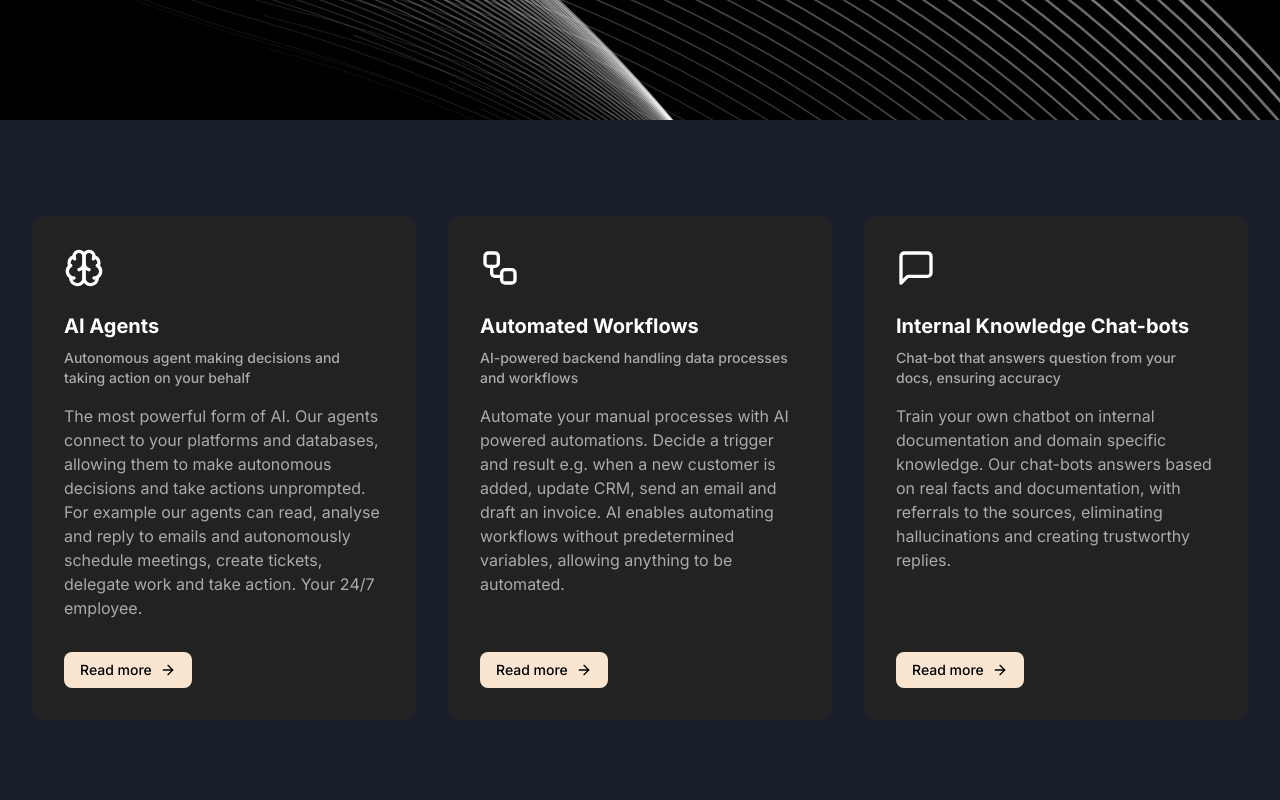
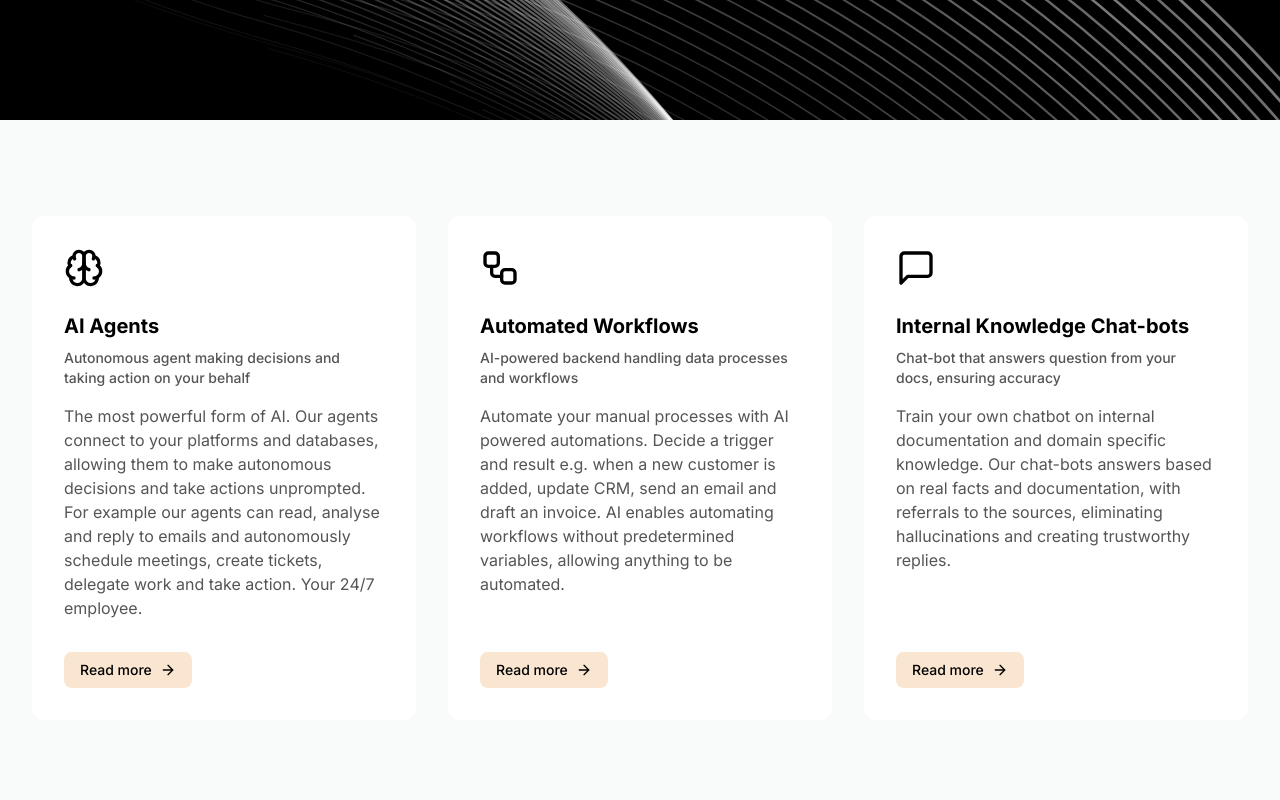
Before and after one commit to hugobergfan/ai-empower-innovations, a React (Vite) app: page / in a window 1280 px wide. Shown: the part 680-1480 px from the top of the page. Built offline with nearby package versions, Linux system fonts and the light colour scheme.

Commit message:
Reverted to edit edt-606da241-d589-4151-9818-3cf591a12423: "Remove card shadows and add dark mode
- Removed the shadow from the card components.
- Added dark mode styling to the card section."

```diff
--- a/src/components/FeatureCard.tsx
+++ b/src/components/FeatureCard.tsx
@@ -20,17 +20,17 @@ const FeatureCard: React.FC<FeatureCardProps> = ({
 }) => {
   return (
     <div
-      className="bg-autojam-card-dark rounded-xl p-8 flex flex-col h-full card-hover animate-scale-in"
+      className="bg-autojam-card dark:bg-autojam-card-dark rounded-xl p-8 flex flex-col h-full card-hover animate-scale-in"
       style={{ animationDelay: `${delay}ms` }}
     >
       <div className="mb-6">{icon}</div>
-      <h3 className="text-xl font-bold mb-2 text-white">{title}</h3>
-      <p className="text-sm font-medium text-autojam-text-secondary-dark mb-4">
+      <h3 className="text-xl font-bold mb-2 dark:text-white">{title}</h3>
+      <p className="text-sm font-medium text-autojam-text-secondary dark:text-autojam-text-secondary-dark mb-4">
         {subtitle}
       </p>
-      <p className="text-autojam-text-secondary-dark mb-8 flex-grow">{description}</p>
+      <p className="text-autojam-text-secondary dark:text-autojam-text-secondary-dark mb-8 flex-grow">{description}</p>
       <div className="flex justify-start">
-        <button className={cn("inline-flex items-center text-sm font-medium group px-4 py-2 rounded-lg bg-[#FAE5D1] text-black hover:shadow-md transition-all duration-300 w-auto")}>
+        <button className={cn("inline-flex items-center text-sm font-medium group px-4 py-2 rounded-lg bg-[#FAE5D1] text-black hover:shadow-md transition-all duration-300")}>
           <span>Read more</span>
           <ArrowRight
             className="ml-2 w-4 h-4 group-hover:translate-x-1 transition-transform duration-300"
--- a/src/components/FeaturesSection.tsx
+++ b/src/components/FeaturesSection.tsx
@@ -35,24 +35,24 @@ const FeaturesSection = () => {
       title: "AI Agents",
       subtitle: "Autonomous agent making decisions and taking action on your behalf",
       description: "The most powerful form of AI. Our agents connect to your platforms and databases, allowing them to make autonomous decisions and take actions unprompted. For example our agents can read, analyse and reply to emails and autonomously schedule meetings, create tickets, delegate work and take action. Your 24/7 employee.",
-      icon: <Brain className="w-10 h-10 text-white" />,
+      icon: <Brain className="w-10 h-10 text-black dark:text-white" />,
     },
     {
       title: "Automated Workflows",
       subtitle: "AI-powered backend handling data processes and workflows",
       description: "Automate your manual processes with AI powered automations. Decide a trigger and result e.g. when a new customer is added, update CRM, send an email and draft an invoice. AI enables automating workflows without predetermined variables, allowing anything to be automated.",
-      icon: <Workflow className="w-10 h-10 text-white" />,
+      icon: <Workflow className="w-10 h-10 text-black dark:text-white" />,
     },
     {
       title: "Internal Knowledge Chat-bots",
       subtitle: "Chat-bot that answers question from your docs, ensuring accuracy",
       description: "Train your own chatbot on internal documentation and domain specific knowledge. Our chat-bots answers based on real facts and documentation, with referrals to the sources, eliminating hallucinations and creating trustworthy replies.",
-      icon: <MessageSquare className="w-10 h-10 text-white" />,
+      icon: <MessageSquare className="w-10 h-10 text-black dark:text-white" />,
     },
   ];
 
   return (
-    <section ref={sectionRef} className="section-spacing reveal-animation bg-autojam-background-dark">
+    <section ref={sectionRef} className="section-spacing reveal-animation bg-autojam-background dark:bg-autojam-background-dark">
       <div className="container-custom">
         <div className="grid grid-cols-1 md:grid-cols-2 lg:grid-cols-3 gap-8">
           {features.map((feature, index) => (
```
